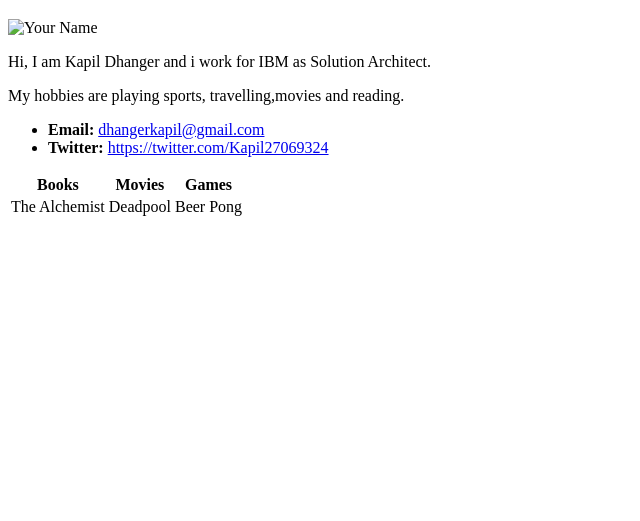
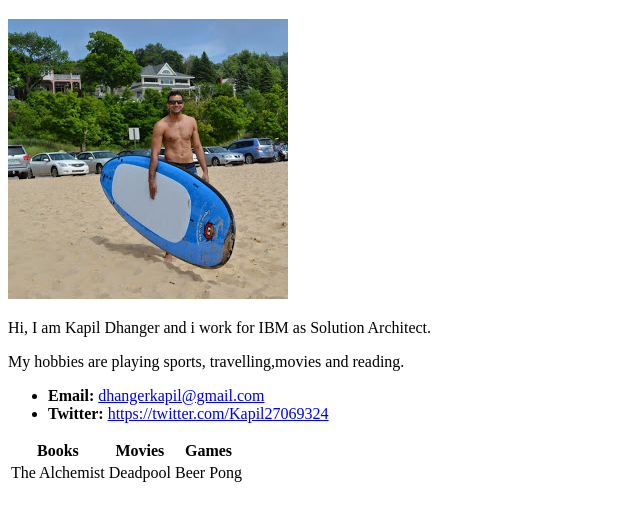
Before and after one commit to dhangerkapil/dhangerkapil.github.io, a plain HTML site: page index.html in a window 1280 px wide. Shown: the part 61-582 px from the top of the page, without its empty margins (0-640 px from the left). Drawn offline with Linux system fonts and the light colour scheme.

Commit message:
fourth commit

```diff
--- a/index.html
+++ b/index.html
@@ -9,7 +9,7 @@
 
   <h1>Your Name</h1>
 
-  <img src="C:\Kapil\01340d19-5cda-40f3-b590-a41ab0d2e0c3.jpg" alt="Your Name">
+  <img src=".\01340d19-5cda-40f3-b590-a41ab0d2e0c3.jpg" alt="Your Name">
 
   <p>Hi, I am Kapil Dhanger and i work for IBM as Solution Architect.</p>
   <p>My hobbies are playing sports, travelling,movies and reading.</p>
```
Also changed, not shown: 01340d19-5cda-40f3-b590-a41ab0d2e0c3.jpg (added).
